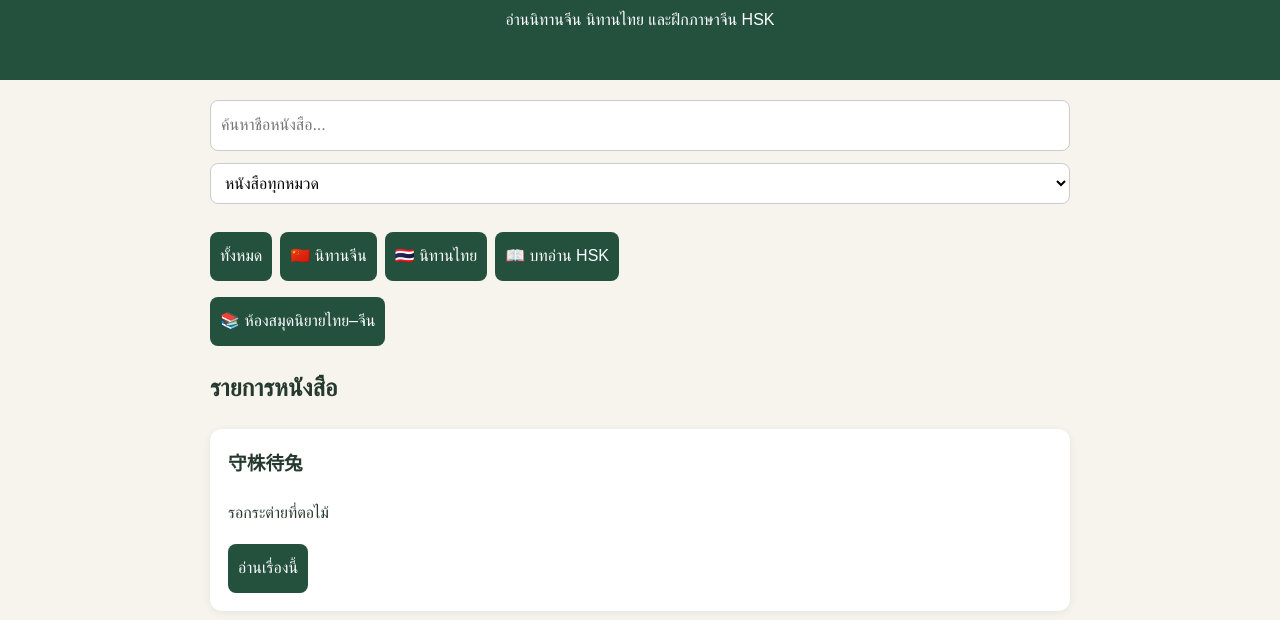
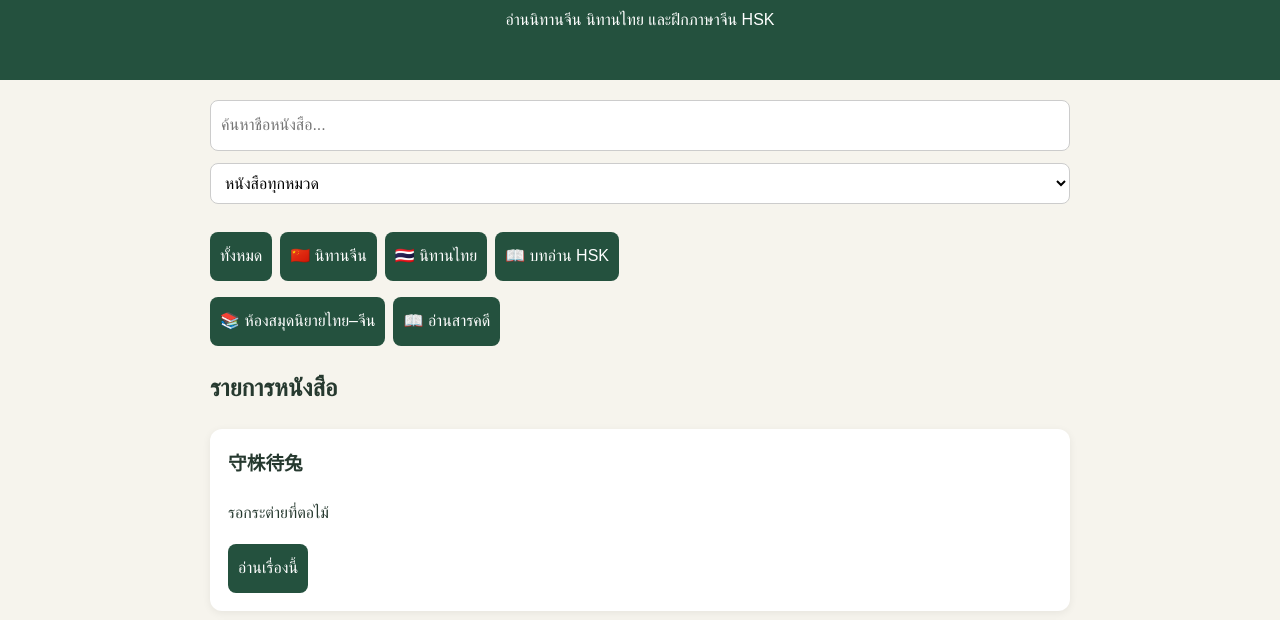
Before and after one commit to kingsmk553-source/Recipe, a plain HTML site: page index.html in a window 1280 px wide. Shown: the part 98-718 px from the top of the page. Drawn offline with Linux system fonts and the light colour scheme.

Commit message:
Update index.html

```diff
--- a/index.html
+++ b/index.html
@@ -106,6 +106,8 @@
 <div class="categories">
   <button onclick="window.location.href='novels.html'">
     📚 ห้องสมุดนิยายไทย–จีน
+  </button>  <button onclick="window.location.href='documentary.html'">
+    📖 อ่านสารคดี
   </button>
 </div>
     <h2>รายการหนังสือ</h2>
```
